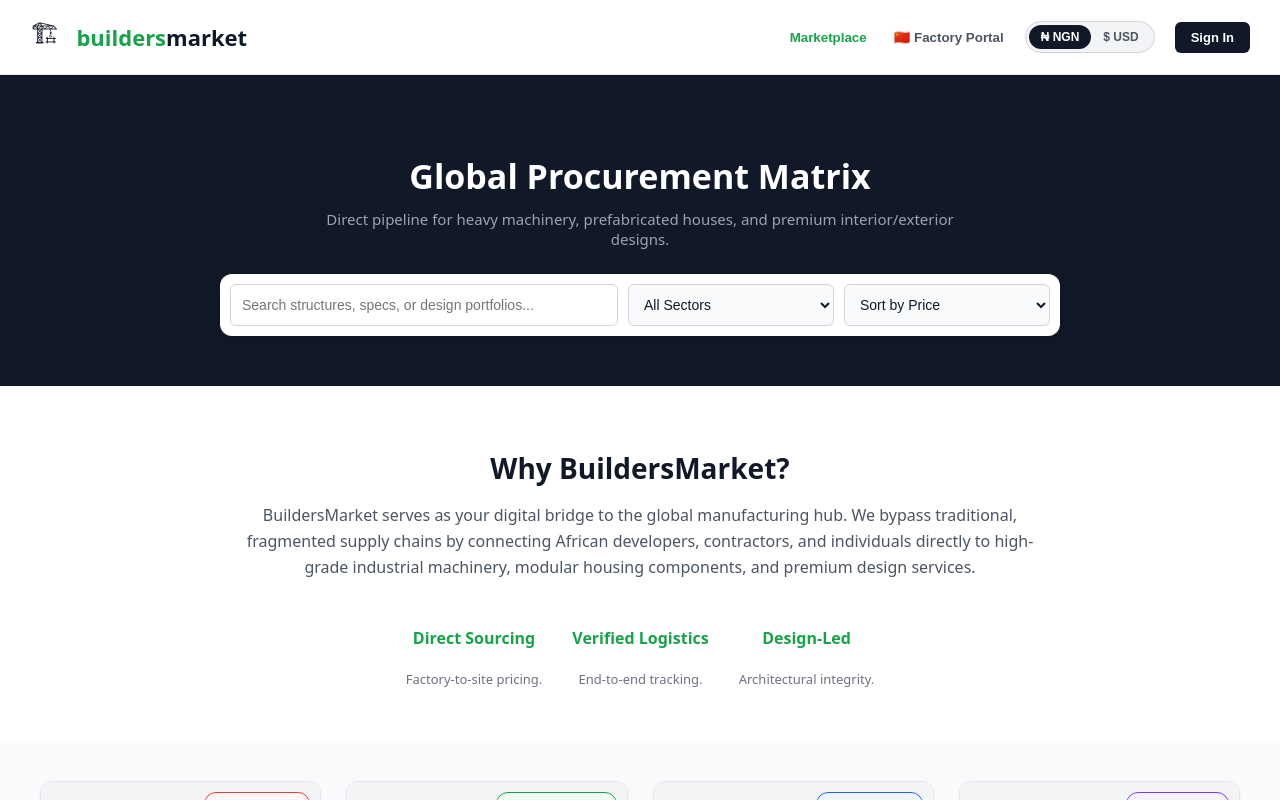
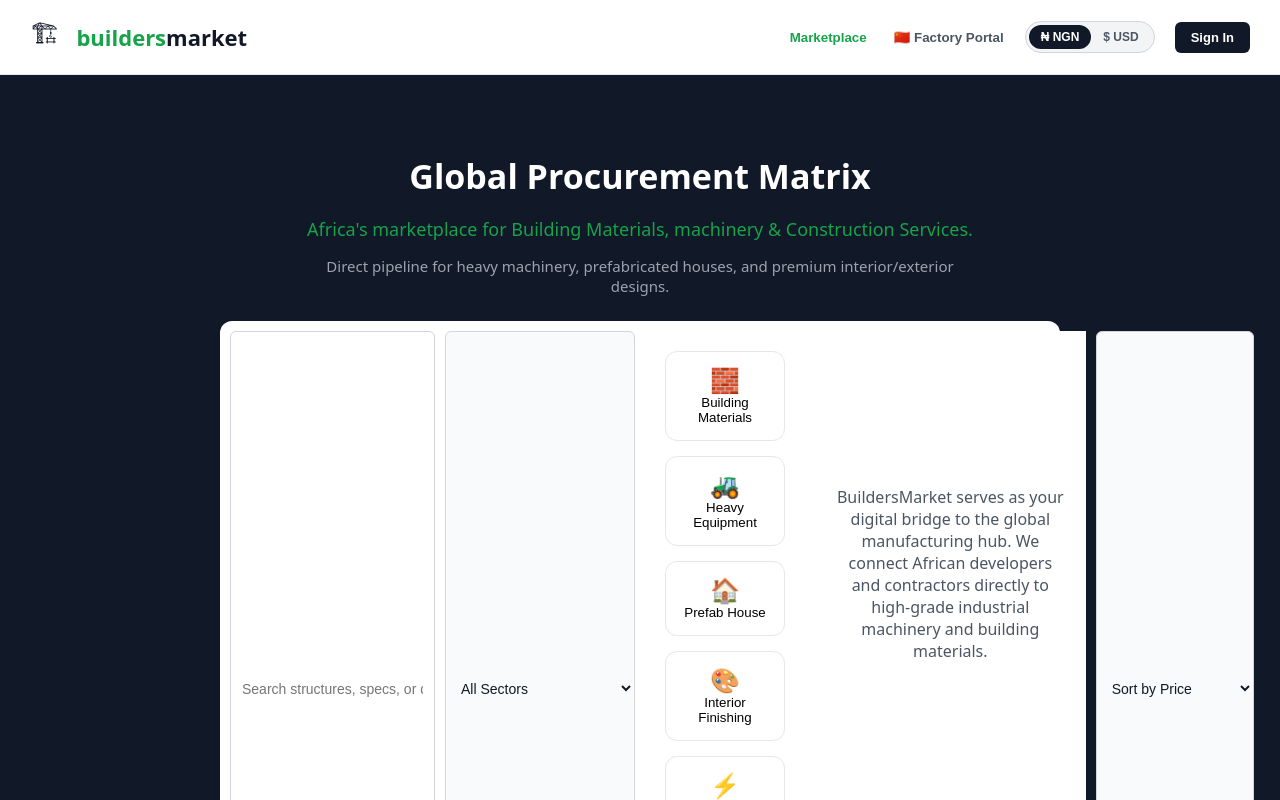
Before and after one commit to francisjolaoso1-dev/buildersmarket-v2, a Next.js app: page / in a window 1280 px wide. Shown: the top 800 px of the page. Built offline with nearby package versions, Linux system fonts and the light colour scheme.

Commit message:
Update page.js

```diff
--- a/src/app/page.js
+++ b/src/app/page.js
@@ -167,7 +167,9 @@ builders<span style={{ color: '#111827' }}>market</span>
 <>
 {/* HERO BAR & FILTERS */}
 <section style={{ backgroundColor: '#111827', color: '#ffffff', padding: '50px 20px', textAlign: 'center' }}>
-<h1 style={{ fontSize: '34px', fontWeight: '800', marginBottom: '10px' }}>Global Procurement Matrix</h1>
+<h1 style={{ fontSize: '34px', fontWeight: '800', marginBottom: '10px' }}>Global Procurement Matrix</h1><p style={{ fontSize: '18px', fontWeight: '500', color: '#16a34a', marginBottom: '15px' }}>
+    Africa's marketplace for Building Materials, machinery & Construction Services.
+  </p>
 <p style={{ fontSize: '15px', color: '#9ca3af', maxWidth: '650px', margin: '0 auto 25px' }}>
 Direct pipeline for heavy machinery, prefabricated houses, and premium interior/exterior designs.
 </p>
@@ -182,7 +184,35 @@ Direct pipeline for heavy machinery, prefabricated houses, and premium interior/
 <option value="Drilling">Borehole Drilling</option>
 <option value="Plumbing">Industrial Plumbing</option>
 <option value="Aluminum">Aluminum Products</option>
-</select>
+</select>{/* CATEGORY ICONS */}
+<section style={{ padding: '20px', maxWidth: '1000px', margin: '0 auto' }}>
+  <div style={{ display: 'grid', gridTemplateColumns: 'repeat(auto-fit, minmax(120px, 1fr))', gap: '15px', textAlign: 'center' }}>
+    {[
+      { name: 'Building Materials', icon: '🧱' },
+      { name: 'Heavy Equipment', icon: '🚜' },
+      { name: 'Prefab House', icon: '🏠' },
+      { name: 'Interior Finishing', icon: '🎨' },
+      { name: 'Electricals', icon: '⚡' },
+      { name: 'Tools & Hardware', icon: '🛠️' },
+      { name: 'Real Estate', icon: '🏢' }
+    ].map((cat) => (
+      <button key={cat.name} onClick={() => setSelectedCategory(cat.name)} style={{ background: '#fff', border: '1px solid #e5e7eb', padding: '15px', borderRadius: '12px', cursor: 'pointer' }}>
+        <span style={{ fontSize: '24px', display: 'block' }}>{cat.icon}</span>
+        {cat.name}
+      </button>
+    ))}
+  </div>
+</section>
+
+{/* PLATFORM EXPLANATION */}
+<section style={{ padding: '40px 20px', backgroundColor: '#ffffff', textAlign: 'center' }}>
+  <div style={{ maxWidth: '800px', margin: '0 auto' }}>
+    <h2 style={{ fontSize: '28px', marginBottom: '15px' }}>Why BuildersMarket?</h2>
+    <p style={{ fontSize: '16px', color: '#4b5563' }}>
+      BuildersMarket serves as your digital bridge to the global manufacturing hub. We connect African developers and contractors directly to high-grade industrial machinery and building materials.
+    </p>
+  </div>
+</section>
 {/* BRAND NEW: SORT DROPDOWN ADDED HERE */}
 <select value={sortOrder} onChange={(e) => setSortOrder(e.target.value)} style={{ flex: 1, padding: '11px', borderRadius: '6px', border: '1px solid #d1d5db', fontSize: '14px', backgroundColor: '#f9fafb', color: '#111827', cursor: 'pointer' }}>
 <option value="default">Sort by Price</option>
```
